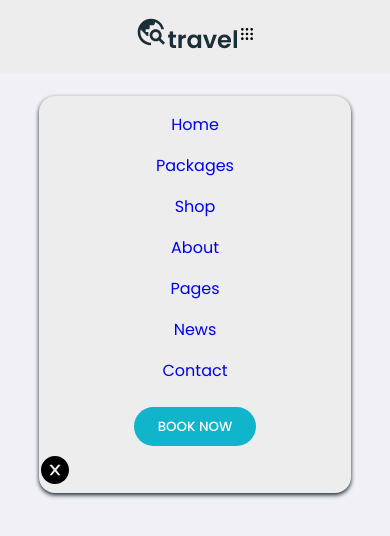
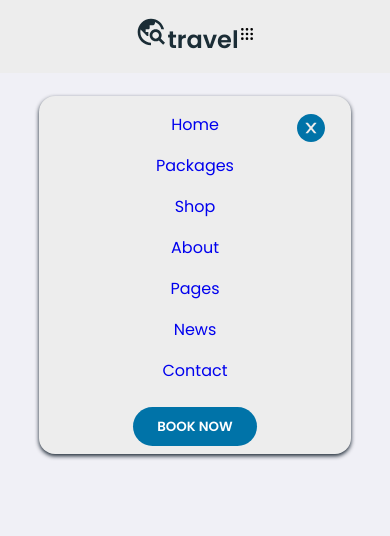
Before and after one commit to Vasanthvz/travel_app, a React (Create React App) app: page / in a window 390 px wide. Shown: the top 536 px of the page. Built offline with nearby package versions, Linux system fonts and the light colour scheme.

Commit message:
modified:   src/App.css 	modified:   src/Components/Navbar/Navbar.css 	modified:   src/Components/Navbar/Navbar.css.map 	modified:   src/Components/Navbar/Navbar.min.css 	modified:   src/Components/Navbar/Navbar.min.css.map 	modified:   src/Components/Navbar/Navbar.scss

```diff
--- a/src/App.css
+++ b/src/App.css
@@ -46,7 +46,7 @@ li{
 }
 .btn{
     padding:.6rem 1.5rem;
-    background-color: var(--SecondaryColor);
+    background-color: var(--PrimaryColor);
     border-radius: 3rem;
     border: none;
     outline: none;
--- a/src/Components/Navbar/Navbar.css
+++ b/src/Components/Navbar/Navbar.css
@@ -61,4 +61,17 @@
   .header .navBar .navLists .btn {
     margin-top: 1rem;
   }
+  .header .navBar .navLists .btn a {
+    font-weight: 600;
+    color: var(--whiteColor);
+  }
+  .header .navBar .closeNavbar {
+    position: absolute;
+    top: 1rem;
+    right: 1.5rem;
+    color: var(--PrimaryColor);
+  }
+  .header .navBar .closeNavbar:hover {
+    color: var(--SecondaryColor);
+  }
 }/*# sourceMappingURL=Navbar.css.map */
--- a/src/Components/Navbar/Navbar.scss
+++ b/src/Components/Navbar/Navbar.scss
@@ -60,6 +60,19 @@
                 .btn{
                     margin-top: 1rem;
 
+                    a{
+                        font-weight: 600;
+                        color: var(--whiteColor);
+                    }
+                }
+            }
+            .closeNavbar{
+                position: absolute;
+                top: 1rem;
+                right: 1.5rem;
+                color: var(--PrimaryColor);
+                &:hover{
+                    color: var(--SecondaryColor);
                 }
             }
         }
```
Also changed, not shown: src/Components/Navbar/Navbar.min.css (+1 -1 lines), 2 other files (tests, documents, lock files or other folders).
